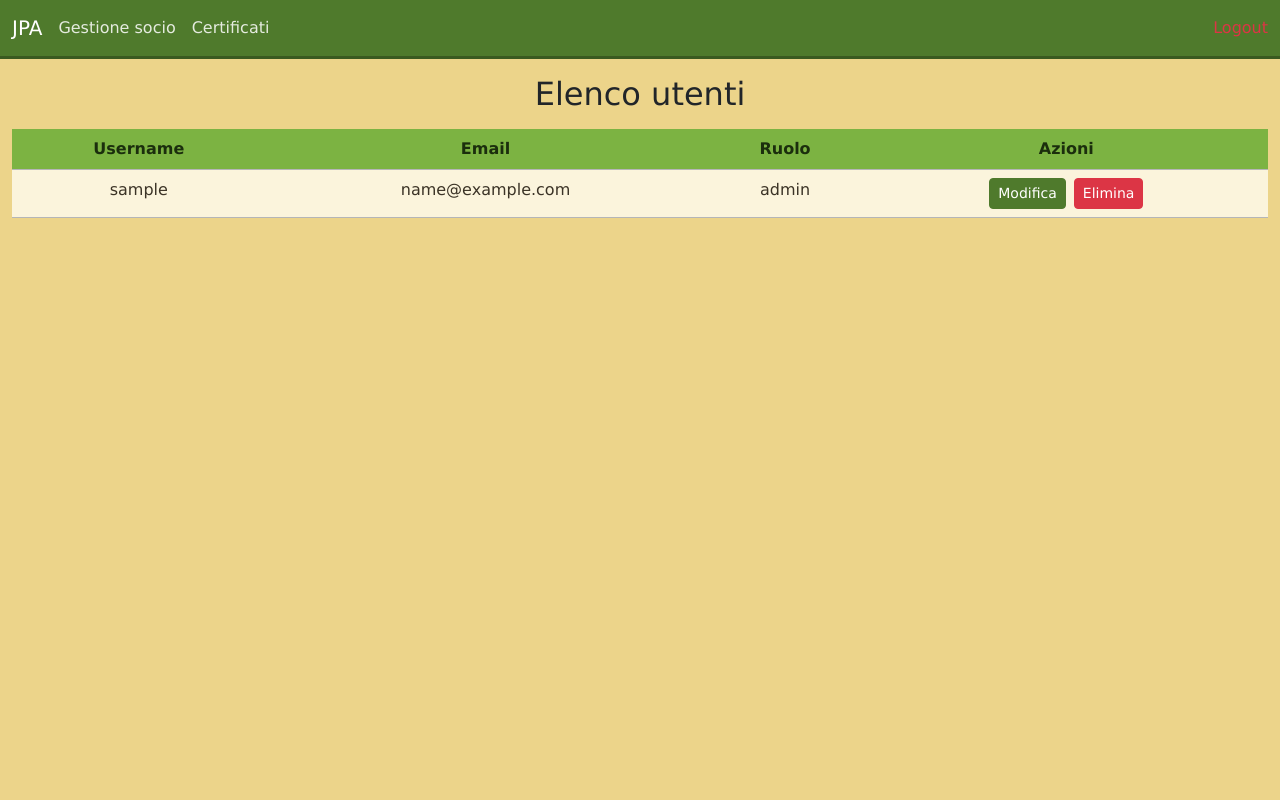
After one commit to Nevia23/GestionePalestra, a Spring app: template frontendJPA/src/main/resources/templates/admin/listUtente.html in a window 1280 px wide. The commit adds this page. Run offline with Thymeleaf, Linux system fonts and the light colour scheme; the template is opened without the code that fills it: most values are stand-ins (such as "Sample title", 1, 10 or a date in 2020); data that the repository does not hold is empty; some of the project's set-up classes (security, data sources, template engines, error pages and the like) are left out, and stand-ins take their place.

Commit message:
nuova estetica filtro certificati, elenco utenti visibile a utenze admin

```diff
--- /dev/null
+++ b/frontendJPA/src/main/resources/templates/admin/listUtente.html
@@ -0,0 +1,47 @@
+<!DOCTYPE html>
+<html lang="it" xmlns:th="http://www.thymeleaf.org">
+<head>
+<meta charset="UTF-8">
+<link
+	href="https://cdn.jsdelivr.net/npm/bootstrap@5.3.8/dist/css/bootstrap.min.css"
+	rel="stylesheet"
+	integrity="sha384-sRIl4kxILFvY47J16cr9ZwB07vP4J8+LH7qKQnuqkuIAvNWLzeN8tE5YBujZqJLB"
+	crossorigin="anonymous">
+<script
+	src="https://cdn.jsdelivr.net/npm/bootstrap@5.3.8/dist/js/bootstrap.bundle.min.js"
+	integrity="sha384-FKyoEForCGlyvwx9Hj09JcYn3nv7wiPVlz7YYwJrWVcXK/BmnVDxM+D2scQbITxI"
+	crossorigin="anonymous"></script>
+<link rel="stylesheet" th:href="@{/css/style.css}">
+<title>Elenco utenti</title>
+</head>
+<body>
+	<header
+		th:insert="~{fragments/navigation :: block-navigation('Elenco utenti')}"></header>
+	<div class="container-fluid mt-3" align="center">
+		<table class="table table-secondary mt-2 table-hover">
+			<thead>
+				<tr align="center">
+					<th>Username</th>
+					<th>Email</th>
+					<th>Ruolo</th>
+					<th>Azioni</th>
+				</tr>
+			</thead>
+			<tbody>
+				<tr th:each="ut : ${listUtente}" th:attr="data-id=${ut.username}"
+					class="clickable-row" style="cursor: pointer">
+					<td align="center">[[${ut.username}]]</td>
+					<td align="center">[[${ut.email}]]</td>
+					<td align="center">[[${ut.role}]]</td>
+					<td>
+						<div class="d-flex justify-content-center gap-2">
+							<a class="btn btn-sm btn-primary">Modifica</a>
+							<a class="btn btn-sm btn-danger">Elimina</a>
+						</div>
+					</td>
+				</tr>
+			</tbody>
+		</table>
+	</div>
+</body>
+</html>
--- a/frontendJPA/src/main/resources/templates/fragments/navigation.html
+++ b/frontendJPA/src/main/resources/templates/fragments/navigation.html
@@ -9,6 +9,7 @@
 				<a class="nav-link menu-link" th:href="@{/listSocio}">Gestione socio</a>
 				<a class="nav-link menu-link" sec:authorize="hasRole('ROLE_ADMIN')" th:href="@{/admin/listAttivita}">Gestione attività</a>
 				<a class="nav-link menu-link" th:href="@{/listCertificato}">Certificati</a>
+				<a class="nav-link menu-link" sec:authorize="hasRole('ROLE_ADMIN')" th:href="@{/admin/listUtente}">Utenti</a>
 			</div>
 			<div class="navbar-nav ms-auto">
 				<a class="nav-link text-danger" th:href="@{/logout}">Logout</a>
--- a/frontendJPA/src/main/resources/templates/listCertificato.html
+++ b/frontendJPA/src/main/resources/templates/listCertificato.html
@@ -20,9 +20,9 @@
 	<div class="container-fluid mt-2" align="center">
 		<div th:if="${errorMsg}" class="alert alert-danger"
 			th:text="${errorMsg}"></div>
-		<form th:action="@{/listCertificato}" method="get">
+		<form th:action="@{/listCertificato}" method="get" style="width: 20%; margin: auto">
 
-			<select name="stato" onchange="this.form.submit()">
+			<select class="form-select" name="stato" onchange="this.form.submit()">
 
 				<option value="">Tutti i certificati</option>
 
```
Also changed, not shown: frontendJPA/src/main/java/com/betacom/fe/controllers/AdminController.java (+17 -0 lines).
